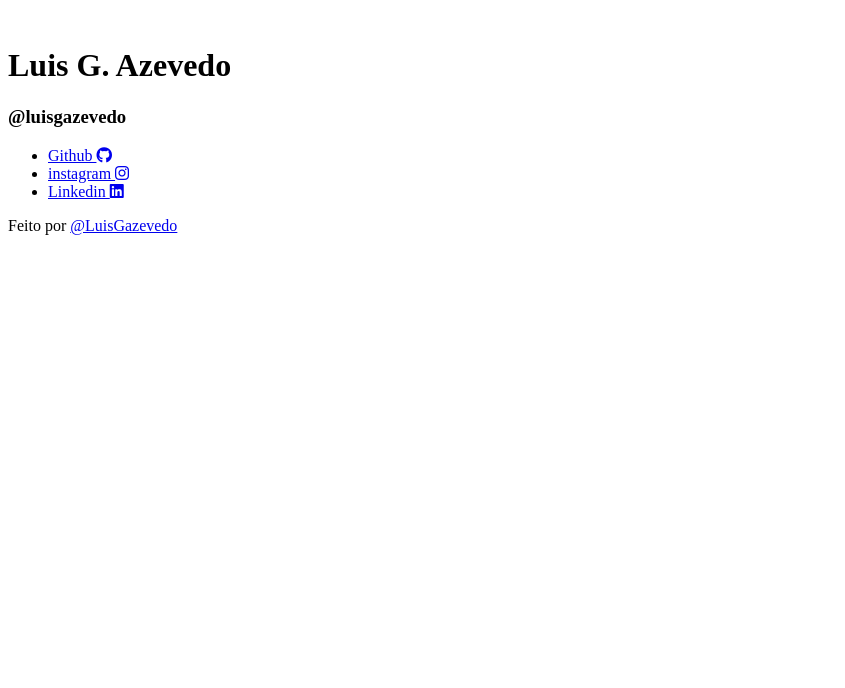
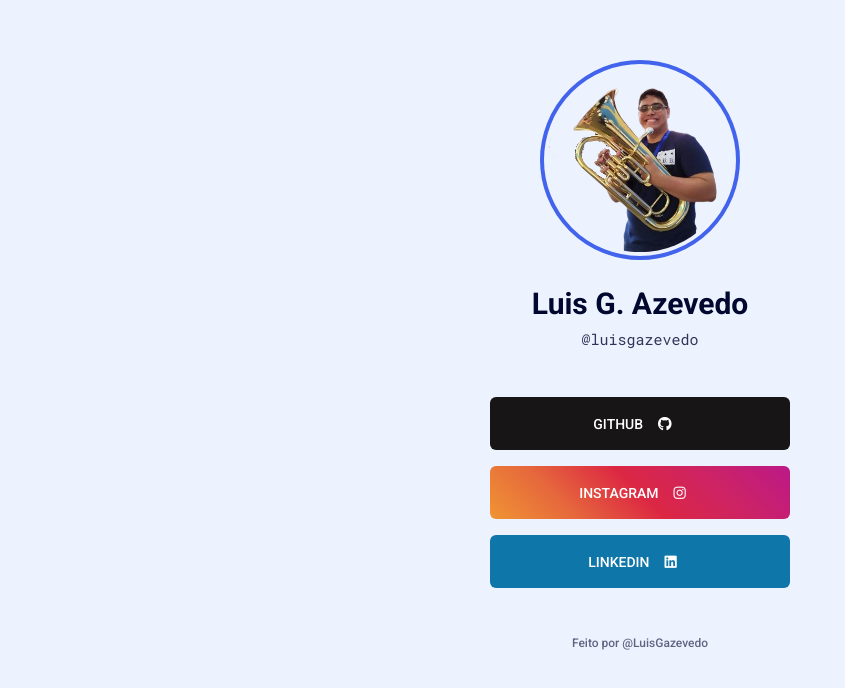
Before and after one commit to LuisGazevedo/Maratona_explorer-03-jul_2022, a plain HTML site: page index.html in a window 1280 px wide. Shown: the whole page, without its empty margins (0-845 px from the left). Drawn offline with Linux system fonts and the light colour scheme.

Commit message:
Perfeito
Aula 2 concluída

```diff
--- a/index.html
+++ b/index.html
@@ -11,25 +11,30 @@
 </head>
 <body>
 
+    <div class="container">
         <!--Cabecalho-->
-        <img src="" alt="">
+            <img class="avatar" src="./foto-perfil-novo.png" alt="Foto-de-perfil-homem-de-oculos-com-blusa-social-preta-sorrindo">
             <h1>Luis G. Azevedo</h1>
             <h3>@luisgazevedo</h3>
+
 
         <!--Conteudo-->
             <ul>
                 <li>
-                <a href="https://github.com/LuisGazevedo" target="_blank"> Github <i class="fa-brands fa-github"></i></a>
+                    <a class="github" href="https://github.com/LuisGazevedo" target="_blank"> GITHUB <i class="fa-brands fa-github"></i></a>
                 </li>
                 <li>
-                <a href="https://www.instagram.com/luisgazevedo/" target="_blank"> instagram <i class="fa-brands fa-instagram"></i></a>
+                    <a class="insta"href="https://www.instagram.com/luisgazevedo/" target="_blank"> INSTAGRAM <i class="fa-brands fa-instagram"></i></a>
                 </li>
                 <li>
-                <a href="https://www.linkedin.com/in/luisgazevedo/" target="_blank">Linkedin <i class="fa-brands fa-linkedin"></i></a>
+                    <a class="linkedin" href="https://www.linkedin.com/in/luisgazevedo/" target="_blank">LINKEDIN <i class="fa-brands fa-linkedin"></i></a>
                 </li>
             </ul>
 
         <!--Footer-->
-        <footer>Feito por <a href="https://www.linkedin.com/in/luisgazevedo/" target="_blank">@LuisGazevedo</a></footer>
+            <footer>
+                Feito por <a href="https://www.linkedin.com/in/luisgazevedo/" target="_blank">@LuisGazevedo</a>
+            </footer>
+    </div>
 </body>
 </html>
--- a/style.css
+++ b/style.css
@@ -0,0 +1,121 @@
+/* Google Fonts*/
+@import url('https://fonts.googleapis.com/css2?family=Roboto+Mono&family=Roboto:wght@500;700&display=swap');
+
+/*Reset css*/
+*{
+    margin: 0;
+    padding: 0;
+    box-sizing: border-box;
+}
+
+a{
+    text-decoration: none;
+
+}
+
+:root{
+    font-size: 62.5%; /* 1rem = 10px */
+
+}
+
+body{
+    background-color: #edf2ff;
+    font-family: 'Roboto', sans-serif;
+}
+
+
+.container{
+    text-align: center;
+    width: 30rem;
+    margin: 6rem auto;
+}
+
+img.avatar {
+    border-radius: 50%;
+    width: 20rem;
+    height: 20rem;
+    padding: 0.37rem;
+    border: #4263eb solid 0.4rem ;
+    transition: border 100ms;
+}
+
+img.avatar:hover{
+    border: #364fc7 solid 1rem;
+}
+
+ul {
+    list-style: none;
+    margin: 4.8rem 0 ;
+}
+
+
+h1{
+    margin-top: 2.4rem;
+    margin-bottom: 0.8rem;
+    font-size: 3rem;
+    color: #00082f;
+}
+
+h3{
+    font-family: 'Roboto Mono', monospace;
+    color: #00082f;
+    opacity: 0.8;
+    font-size: 1.5rem;
+    font-weight: 400;
+}
+
+ul li a {
+    display: flex;
+    align-items: center;
+    height: 5.3rem;
+    justify-content: center;
+
+    background-color: #4263eb;
+    color: #fff;
+    text-transform: uppercase;
+    font-size: 1.4rem;
+
+    margin-bottom: 1.6rem ;
+    border-radius: 0.6rem;
+
+    transition: background 400ms;
+    transition: font-size 200ms;
+}
+
+.github{
+    background-color: #171515;
+}
+
+
+.insta{
+    background: -webkit-linear-gradient(45deg, #f09433 0%,#e6683c 25%,#dc2743 50%,#cc2366 75%,#bc1888 100%);
+
+}
+
+.linkedin{
+    background-color: #0e76a8;
+}
+
+ul li a:hover{
+    font-size: 1.7rem;
+}
+
+i{
+    margin: 1.5rem;
+}
+
+footer{
+    font-weight: 500;
+    font-size: 1.2rem;
+    color: #00082f;
+    opacity: 0.6;
+    transition: opacity 400ms;
+}
+
+footer:hover{
+    opacity: 1;
+}
+
+footer a {
+    color: #00082f;
+}
```
Also changed, not shown: foto-perfil-novo.png (added). Lines whose indentation alone changed are shown as unchanged.
